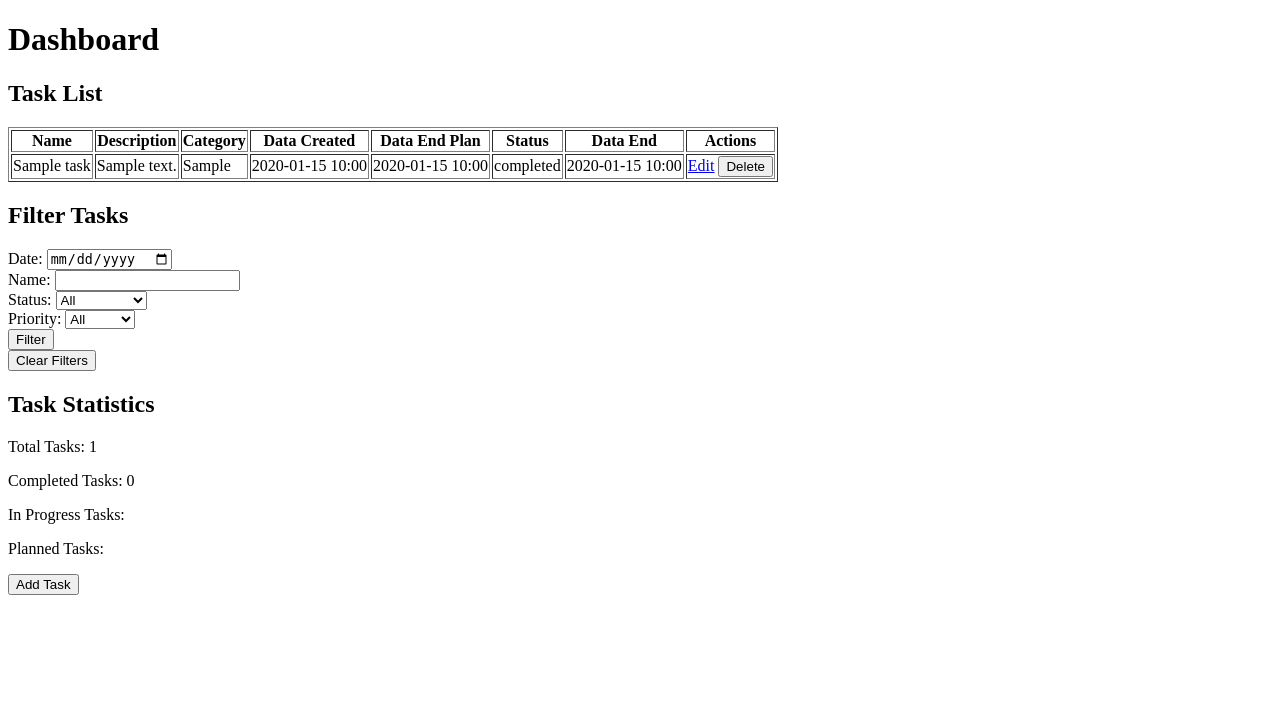
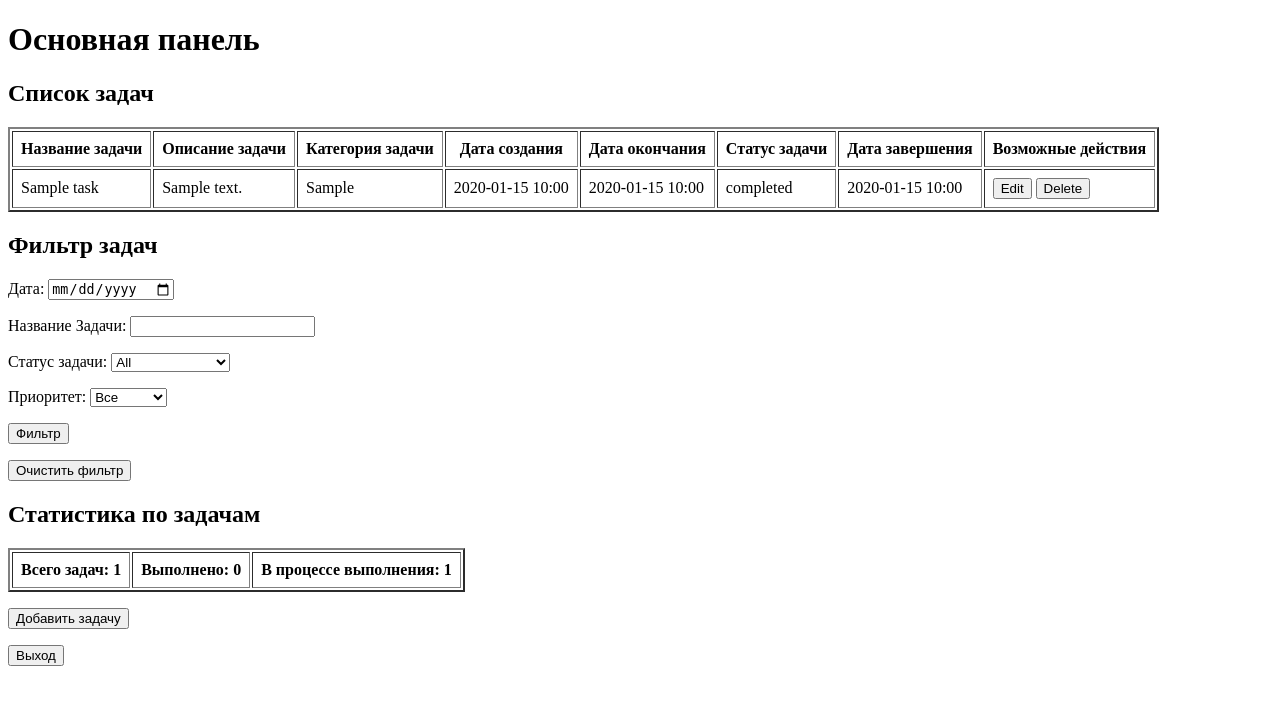
Before and after one commit to ViktorVersh/Fastapi, a FastAPI app: page /dashboard in a window 1280 px wide. Shown: the top 705 px of the page. Run offline with FastAPI, Linux system fonts and the light colour scheme; the visitor is signed in with stand-in values (Sample User, id 1); tables that the repository leaves empty hold one stand-in row (values such as "Sample post"); lists and menus that the app fills with data are empty.

Commit message:
вроде бы всё работает

```diff
--- a/main.py
+++ b/main.py
@@ -66,6 +66,7 @@ class FilterForm(BaseModel):
     status: Optional[str] = None
     priority: Optional[str] = None
 
+
 # Вспомогательные функции
 def get_db():
     db = SessionLocal()
@@ -102,16 +103,18 @@ async def login(request: Request, username: str = Form(...), password: str = For
     request.session["user_id"] = user.id
     return response
 
+
 @app.get("/register", response_class=HTMLResponse)
 async def register_get(request: Request):
     return templates.TemplateResponse("register.html", {"request": request})
 
+
 @app.post("/register")
 async def register(
-    request: Request,
-    username: str = Form(...),
-    password: str = Form(...),
-    db: SessionLocal = Depends(get_db)
+        request: Request,
+        username: str = Form(...),
+        password: str = Form(...),
+        db: SessionLocal = Depends(get_db)
 ):
     # Проверяем, существует ли пользователь с таким именем
     existing_user = db.query(User).filter(User.username == username).first()
@@ -166,13 +169,13 @@ async def add_task_get(request: Request):
 
 @app.post("/add-task")
 async def add_task_post(
-    request: Request,
-    name: str = Form(...),
-    description: str = Form(...),
-    category: str = Form(...),
-    data_end_plan: datetime = Form(...),
-    status: str = Form(...),
-    db: SessionLocal = Depends(get_db)
+        request: Request,
+        name: str = Form(...),
+        description: str = Form(...),
+        category: str = Form(...),
+        data_end_plan: datetime = Form(...),
+        status: str = Form(...),
+        db: SessionLocal = Depends(get_db)
 ):
     """
     Маршрут для добавления задачи в базу данных.
@@ -196,21 +199,45 @@ async def add_task_post(
 
     return RedirectResponse(url="/dashboard", status_code=303)
 
+
+@app.get("/edit-task/{task_id}", response_class=HTMLResponse)
+async def edit_task_get(request: Request, task_id: int, db: SessionLocal = Depends(get_db)):
+    user_id = request.session.get("user_id")
+    if not user_id:
+        raise HTTPException(status_code=401, detail="Unauthorized")
+    task = db.query(Task).filter(Task.id == task_id, Task.user_id == user_id).first()
+    if not task:
+        raise HTTPException(status_code=404, detail="Task not found")
+    return templates.TemplateResponse("edit_task.html", {"request": request, "task": task})
+
+
 @app.post("/edit-task/{task_id}")
 async def edit_task_post(
+        request: Request,
         task_id: int,
-        task_data: TaskForm,
+        name: str = Form(...),
+        description: str = Form(...),
+        category: str = Form(...),
+        data_end_plan: str = Form(...),  # Получаем как строку
+        status: str = Form(...),
         db: SessionLocal = Depends(get_db)
 ):
-    task = db.query(Task).filter(Task.id == task_id).first()
+    user_id = request.session.get("user_id")
+    if not user_id:
+        raise HTTPException(status_code=401, detail="Unauthorized")
+
+    task = db.query(Task).filter(Task.id == task_id, Task.user_id == user_id).first()
     if not task:
         raise HTTPException(status_code=404, detail="Task not found")
 
-    task.name = task_data.name
-    task.description = task_data.description
-    task.category = task_data.category
-    task.data_end_plan = task_data.data_end_plan
-    task.status = task_data.status
+    # Преобразуем строку в datetime
+    data_end_plan_obj = datetime.strptime(data_end_plan, "%Y-%m-%dT%H:%M")
+
+    task.name = name
+    task.description = description
+    task.category = category
+    task.data_end_plan = data_end_plan_obj
+    task.status = status
 
     db.commit()
     db.refresh(task)
@@ -219,6 +246,12 @@ async def edit_task_post(
 
 @app.post("/delete-task/{task_id}")
 async def delete_task(task_id: int, db: SessionLocal = Depends(get_db)):
+    """
+    Маршрут для удаления задачи из базы данных.
+    :param task_id:
+    :param db:
+    :return:
+    """
     task = db.query(Task).filter(Task.id == task_id).first()
     if not task:
         raise HTTPException(status_code=404, detail="Task not found")
@@ -228,32 +261,25 @@ async def delete_task(task_id: int, db: SessionLocal = Depends(get_db)):
     return RedirectResponse(url="/dashboard", status_code=303)
 
 
-@app.post("/logout")
+@app.get("/logout")
 async def logout(request: Request):
+    """
+    Маршрут для выхода из системы.
+    """
     if "user_id" in request.session:
         del request.session["user_id"]
     return RedirectResponse(url="/", status_code=303)
 
 
-# @app.get("/tasks", response_class=HTMLResponse)
-# async def show_tasks(request: Request, db: SessionLocal = Depends(get_db)):
-#     user_id = request.session.get("user_id")
-#     if not user_id:
-#         return RedirectResponse(url="/", status_code=303)
-#
-#     tasks = db.query(Task).filter(Task.user_id == user_id).all()
-#     task_list = [{"name": task.name, "status": task.status} for task in tasks]
-#     return templates.TemplateResponse("tasks.html", {"request": request, "tasks": task_list})
-
 
 @app.post("/filter-tasks")
 async def filter_tasks(
-    request: Request,
-    filter_data: FilterForm = Depends(),
-    db: SessionLocal = Depends(get_db)
+        request: Request,
+        filter_data: FilterForm = Depends(),
+        db: SessionLocal = Depends(get_db)
 ):
     """
-    Маршрут для фильтрации задач в базе данных.
+    Маршрут для перехода к фильтрации задач в базе данных.
     """
     user_id = request.session.get("user_id")
     if not user_id:
@@ -277,26 +303,18 @@ async def filter_tasks(
     return {"tasks": [{"name": task.name, "status": task.status} for task in tasks]}
 
 
-# @app.get("/tasks", response_class=HTMLResponse)
-# async def view_tasks(request: Request, db: SessionLocal = Depends(get_db)):
-#     user_id: Any | None = request.session.get("user_id")
-#     if not user_id:
-#         return RedirectResponse(url="/", status_code=303)
-#
-#     tasks = db.query(Task).filter(Task.user_id == user_id).all()
-#     task_list = [{"name": task.name, "status": task.status} for task in tasks]
-#     return templates.TemplateResponse("tasks.html", {"request": request, "tasks": task_list})
-
-
 @app.get("/filter-tasks", response_class=HTMLResponse)
 async def filter_tasks(
-    request: Request,
-    date: Optional[str] = Query(None),
-    name: Optional[str] = Query(None),
-    status: Optional[str] = Query(None),
-    priority: Optional[str] = Query(None),
-    db: SessionLocal = Depends(get_db)
+        request: Request,
+        date: Optional[str] = Query(None),
+        name: Optional[str] = Query(None),
+        status: Optional[str] = Query(None),
+        priority: Optional[str] = Query(None),
+        db: SessionLocal = Depends(get_db)
 ):
+    """
+    Маршрут для фильтрации задач в базе данных.
+    """
     user_id = request.session.get("user_id")
     if not user_id:
         return RedirectResponse(url="/", status_code=303)
@@ -304,7 +322,9 @@ async def filter_tasks(
     query = db.query(Task).filter(Task.user_id == user_id)
 
     if date:
-        query = query.filter(Task.data_created == date)
+        date_obj = datetime.strptime(date, "%Y-%m-%d")
+        next_day = date_obj + timedelta(days=1)
+        query = query.filter(Task.data_created >= date_obj, Task.data_created < next_day)
 
     if name:
         query = query.filter(Task.name.ilike(f"%{name}%"))
@@ -336,71 +356,6 @@ async def filter_tasks(
     )
 
 
-@app.post("/filter-tasks")
-async def filter_tasks(
-    request: Request,
-    filter_data: FilterForm = Depends(),
-    db: SessionLocal = Depends(get_db)
-):
-    """
-    Маршрут для фильтрации задач в базе данных.
-    """
-    user_id = request.session.get("user_id")
-    if not user_id:
-        raise HTTPException(status_code=401, detail="Unauthorized")
-
-    query = db.query(Task).filter(Task.user_id == user_id)
-
-    if filter_data.date:
-        query = query.filter(Task.data_created == filter_data.date)
-
-    if filter_data.name:
-        query = query.filter(Task.name.ilike(f"%{filter_data.name}%"))
-
-    if filter_data.status:
-        query = query.filter(Task.status == filter_data.status)
-
-    if filter_data.priority:
-        query = query.filter(Task.priority == filter_data.priority)
-
-    tasks = query.all()
-    return {"tasks": [{"name": task.name, "status": task.status} for task in tasks]}
-
-
-
-@app.post("/create-test-data")
-async def create_test_data(db: SessionLocal = Depends(get_db)):
-    existing_user = db.query(User).filter(User.username == "testuser").first()
-    if existing_user:
-        return {"message": "Test user already exists"}
-
-    hashed_password = get_password_hash("1q2w3e")
-    test_user = User(username="testuser", hashed_password=hashed_password)
-    db.add(test_user)
-    db.commit()
-    db.refresh(test_user)
-
-    for i in range(10):
-        task = Task(
-            name=f"Task {i + 1}",
-            description=f"Description for task {i + 1}",
-            category="Test Category",
-            data_created=datetime.now(),
-            data_end_plan=datetime.now() + timedelta(days=7),
-            status="Planned",
-            user_id=test_user.id
-        )
-        db.add(task)
-
-    try:
-        db.commit()
-    except IntegrityError:
-        db.rollback()
-        return {"message": "Error adding tasks to database"}
-
-    return {"message": "Test data created successfully"}
-
-
 # Запуск приложения
 if __name__ == "__main__":
     import uvicorn
--- a/templates/dashboard.html
+++ b/templates/dashboard.html
@@ -1,21 +1,22 @@
 <!DOCTYPE html>
-<html>
+<html lang="ru">
 <head>
-    <title>Dashboard - To-Do List</title>
+    <meta charset="UTF-8">
+    <title>Основная панель</title>
 </head>
 <body>
-    <h1>Dashboard</h1>
-    <h2>Task List</h2>
-    <table border="1">
+    <h1>Основная панель</h1>
+    <h2>Список задач</h2>
+    <table border="2" cellpadding="8">
         <tr>
-            <th>Name</th>
-            <th>Description</th>
-            <th>Category</th>
-            <th>Data Created</th>
-            <th>Data End Plan</th>
-            <th>Status</th>
-            <th>Data End</th>
-            <th>Actions</th>
+            <th>Название задачи</th>
+            <th>Описание задачи</th>
+            <th>Категория задачи</th>
+            <th>Дата создания</th>
+            <th>Дата окончания</th>
+            <th>Статус задачи</th>
+            <th>Дата завершения</th>
+            <th>Возможные действия</th>
         </tr>
         {% for task in tasks %}
         <tr>
@@ -27,7 +28,10 @@
             <td>{{ task.status }}</td>
             <td>{{ task.data_end.strftime('%Y-%m-%d %H:%M') if task.data_end else '' }}</td>
             <td>
-                <a href="/edit-task/{{ task.id }}">Edit</a>
+<!--                <a href="/edit-task/{{ task.id }}">Edit</a>-->
+                <form action="/edit-task/{{ task.id }}" method="get" style="display:inline;">
+                    <input type="submit" value="Edit">
+                </form>
                 <form action="/delete-task/{{ task.id }}" method="post" style="display:inline;">
                     <input type="submit" value="Delete">
                 </form>
@@ -36,42 +40,53 @@
         {% endfor %}
     </table>
 
-    <h2>Filter Tasks</h2>
+    <h2>Фильтр задач</h2>
     <form action="/filter-tasks" method="get">
-        <label for="date">Date:</label>
+        <label for="date">Дата:</label>
         <input type="date" id="date" name="date">
         <br>
-        <label for="name">Name:</label>
+        <p></p>
+        <label for="name">Название Задачи:</label>
         <input type="text" id="name" name="name">
         <br>
-        <label for="status">Status:</label>
+        <p></p>
+        <label for="status">Статус задачи:</label>
         <select id="status" name="status">
             <option value="">All</option>
-            <option value="Planned">Planned</option>
-            <option value="In Progress">In Progress</option>
-            <option value="Completed">Completed</option>
+            <option value="Planned">Запланировано</option>
+            <option value="In Progress">В процессе</option>
+            <option value="Completed">Выполнено</option>
         </select>
         <br>
-        <label for="priority">Priority:</label>
+        <p></p>
+        <label for="priority">Приоритет:</label>
         <select id="priority" name="priority">
-            <option value="">All</option>
-            <option value="High">High</option>
-            <option value="Medium">Medium</option>
-            <option value="Low">Low</option>
+            <option value="">Все</option>
+            <option value="High">Высокий</option>
+            <option value="Medium">Средний</option>
+            <option value="Low">Низкий</option>
         </select>
         <br>
-        <input type="submit" value="Filter">
+        <p></p>
+        <input type="submit" value="Фильтр">
     </form>
+    <p></p>
     <form action="/dashboard" method="get">
-        <input type="submit" value="Clear Filters">
+        <input type="submit" value="Очистить фильтр">
     </form>
 
-    <h2>Task Statistics</h2>
-    <p>Total Tasks: {{ statistics.total_tasks }}</p>
-    <p>Completed Tasks: {{ statistics.completed_tasks }}</p>
-    <p>In Progress Tasks: {{ statistics.in_progress_tasks }}</p>
-    <p>Planned Tasks: {{ statistics.planned_tasks }}</p>
+    <h2>Статистика по задачам</h2>
+        <table border="2" cellpadding="8">
+            <tr>
+            <th>Всего задач: {{ statistics.total_tasks }}</th>
+            <th>Выполнено: {{ statistics.completed_tasks }}</th>
+            <th>В процессе выполнения: {{ statistics.pending_tasks }}</th>
+            </tr>
+        </table>
+    <p></p>
 
-    <button onclick="location.href='/add-task'">Add Task</button>
+    <button onclick="location.href='/add-task'">Добавить задачу</button>
+    <p></p>
+    <button onclick="location.href='/logout'">Выход</button>
 </body>
 </html>
```
Also changed, not shown: templates/add_task.html (+16 -43 lines), templates/edit_task.html (+46 -6 lines), templates/index.html (+8 -5 lines).
